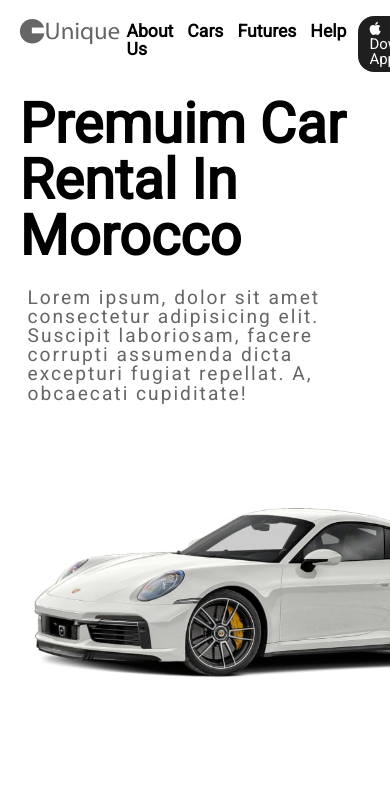
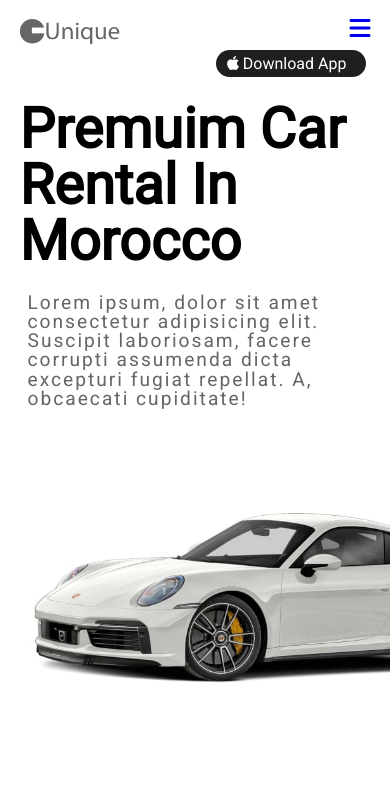
Before and after one commit to soufyen004/car_rental_html_css, a plain HTML site: page index.html in a window 390 px wide. Shown: the top 805 px of the page. Drawn offline with Linux system fonts and the light colour scheme.

Commit message:
optimized for mobile screens

```diff
--- a/css/main.css
+++ b/css/main.css
@@ -223,8 +223,42 @@ footer .link a{
     border: none;
     border-left: 1px solid;
 }
+#menu-btn{
+    display: none;
+}
+#menu-btn i{
+    font-size: 1.5rem;
+}
 
 @media screen and (max-width: 600px) {
+    #menu-btn{
+        display: block;
+        position: absolute;
+        top: 0;
+        right: 0;
+    }
+    nav{
+        position: relative;
+        flex-direction: column;
+    }
+    nav ul{
+        flex-direction: column;
+        justify-content: space-evenly;
+        height: 0px;
+        overflow: hidden;
+    }
+    nav ul li{
+        align-items: start;
+        padding: 1rem;
+    }
+    nav ul li a{
+        font-size: 2rem;
+    }
+    nav .app{
+        width: 150px;
+        font-size: 1rem;
+        margin-left: auto;
+    }
     .hero{
         flex-direction: column;
     }
@@ -252,4 +286,16 @@ footer .link a{
         flex-direction: column;
         padding: 1rem;
     }
+    .menu-active {
+        height: 400px;
+        animation: shrink 1s ease-in-out;
+    }
 }
+@keyframes shrink{
+0%{
+    height: 0px
+}
+100%{
+    height: 400px;
+}
+}
--- a/index.html
+++ b/index.html
@@ -23,7 +23,9 @@
             <i class="fa-brands fa-apple"></i>
             download app
         </span>
+        <a id="menu-btn" href="#"><i class="fas fa-bars"></i></a>
     </nav>
+
     <section class="hero">
         <div class="content">
             <h3 class="title">premuim car rental in Morocco</h3>
@@ -152,6 +154,6 @@
             </form>
         </div>
     </footer>
-
+<script src="js/main.js"></script>
 </body>
 </html>
--- /dev/null
+++ b/js/main.js
@@ -0,0 +1,9 @@
+'use strict'
+
+const menuBtn = document.querySelector('#menu-btn')
+const menu = document.querySelector('.links')
+
+menuBtn.addEventListener("click",()=>{
+    console.log('clicked')
+    menu.classList.toggle('menu-active')
+})
```
